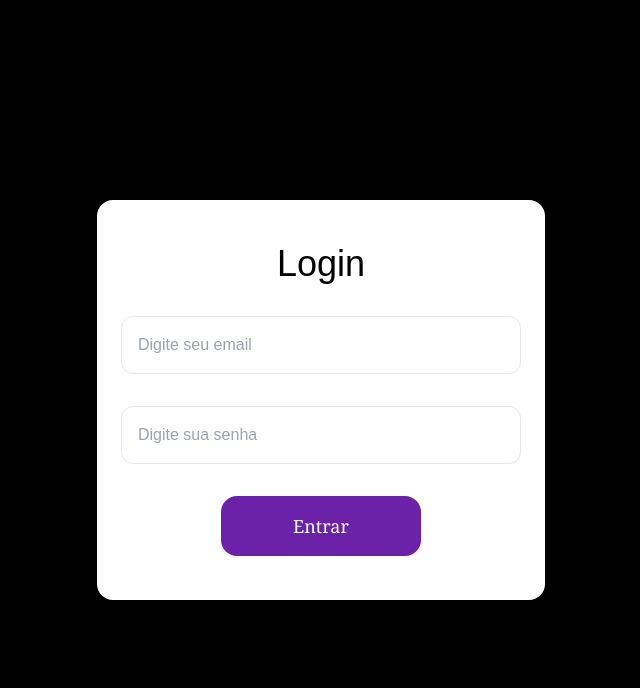
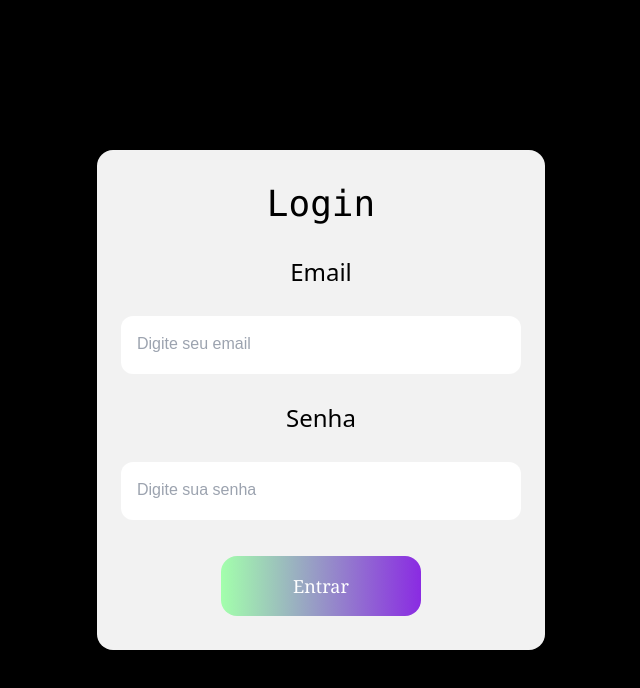
Before and after one commit to Perazzojoao/Bookstore, a Next.js app: page /Login in a window 1280 px wide. Shown: the top 688 px of the page, without its empty margins (319-959 px from the left). Built offline with nearby package versions, Linux system fonts and the light colour scheme.

Commit message:
ajuste nas fontes do texto e no estilo

```diff
--- a/src/components/Login/Login.tsx
+++ b/src/components/Login/Login.tsx
@@ -1,23 +1,35 @@
+
 export function Login() {
     return (
         <div className="flex items-center justify-center min-h-screen text-center bg-black">
-            <form className="flex flex-col justify-center items-center w-3/4 max-w-md p-6 rounded-2xl shadow-lg m-5 bg-white h-auto min-h-[400px]"> {/* Ajuste a altura mínima aqui */}
-                <label htmlFor="email" className="text-4xl mb-4 text-black">Login</label>
+            <form className="flex flex-col justify-center items-center w-3/4 max-w-md p-6 rounded-2xl shadow-lg m-5 bg-white bg-opacity-95 min-h-[500px]">
+                <label htmlFor="email" className="text-4xl mb-4 text-black font-mono">Login</label>
+
+                <label htmlFor="email" className="m-4 text-black text-2xl text-left font-sans">Email</label>
                 <input
                     type="email"
                     id="email"
                     placeholder="Digite seu email"
                     required
-                    className="m-4 p-4 border rounded-xl w-full focus:outline-none text-black"
+                    className="m-3 p-4 border-b-2 border-transparent rounded-xl w-full focus:outline-none text-black focus:border-purple-800"
                 />
+
+                <label htmlFor="password" className="m-4 text-black text-2xl text-left font-sans">Senha</label>
                 <input
                     type="password"
                     id="password"
                     placeholder="Digite sua senha"
                     required
-                    className="m-4 p-4 border rounded-xl w-full focus:outline-none text-black"
+                    className="m-3 p-4 border-b-2 border-transparent rounded-xl w-full focus:outline-none text-black focus:border-purple-800"
                 />
-                <button type="submit" className="mt-4 bg-purple-800 rounded-2xl text-white p-4 w-2/4 font-serif text-lg">Entrar</button>
+
+                <button
+                    type="submit"
+                    style={{ background: 'linear-gradient(90deg, #A3FFAC, #8A2BE2)' }}
+                    className="mt-6 text-white rounded-2xl p-4 w-2/4 font-serif text-lg transition duration-300 hover:opacity-80"
+                >
+                    Entrar
+                </button>
             </form>
         </div>
     );
```
